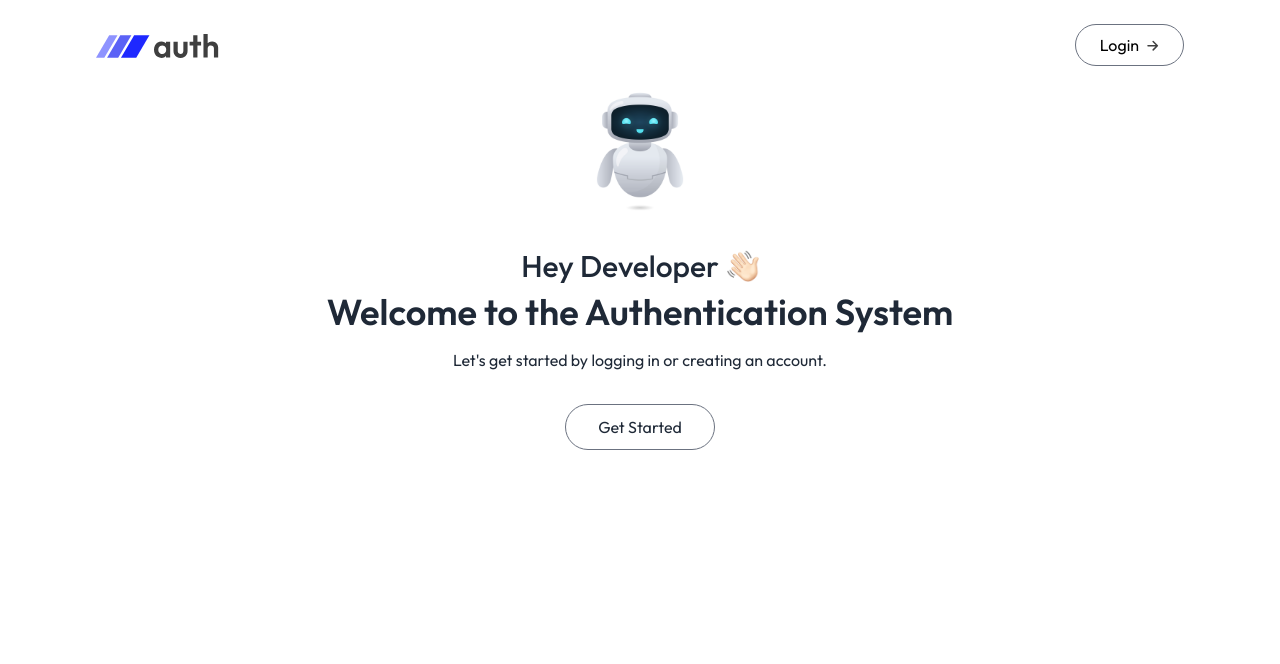
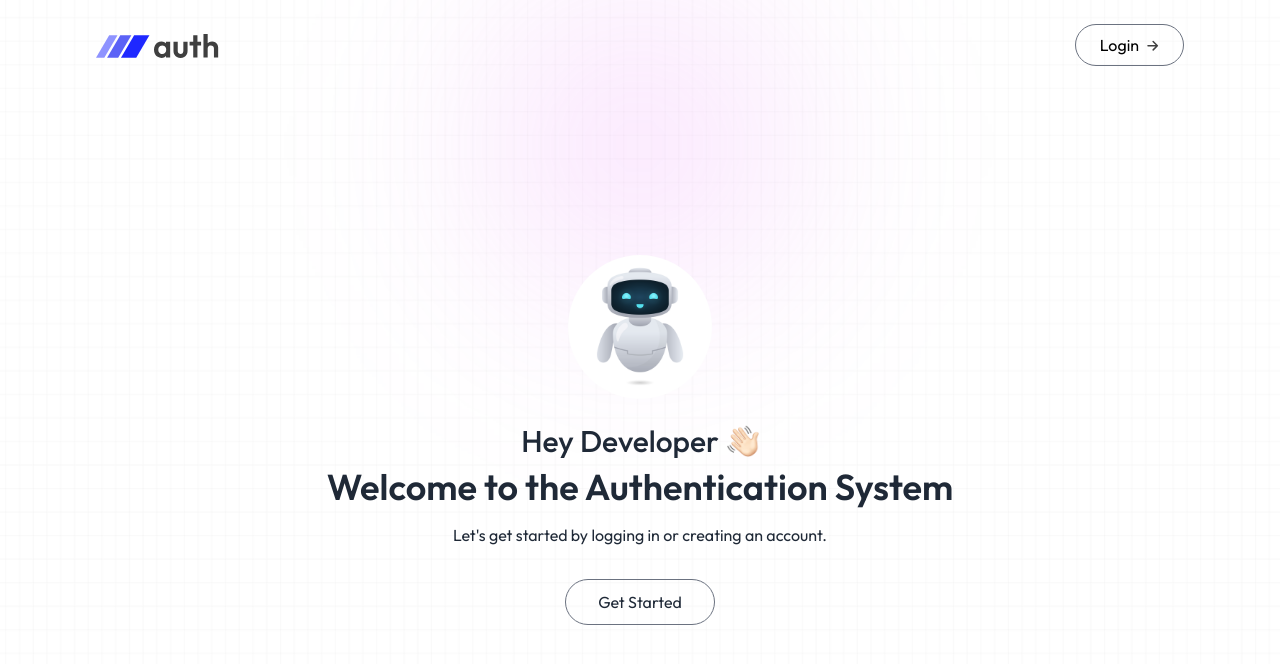
Before and after one commit to Nadil-Dulran/authentication-system, a React (Vite) app in the folder client/: page / in a window 1280 px wide. Shown: the top 664 px of the page. Built offline with nearby package versions, Linux system fonts and the light colour scheme.

Commit message:
Develop frontend of home page

```diff
--- a/client/src/pages/Home.jsx
+++ b/client/src/pages/Home.jsx
@@ -4,11 +4,11 @@
 
 const Home = () => {
   return (
-    <div>
+    <div className='flex flex-col items-center justify-center min-h-screen bg-[url("/bg_img.png")] bg-cover bg-center'>
         <Navbar/>
         <Header/>
     </div>
   )
 }
-
+//bg-gradient-to-b from-gray-400 to-gray-100 relative overflow-hidden- (Sample background)
 export default Home
```
